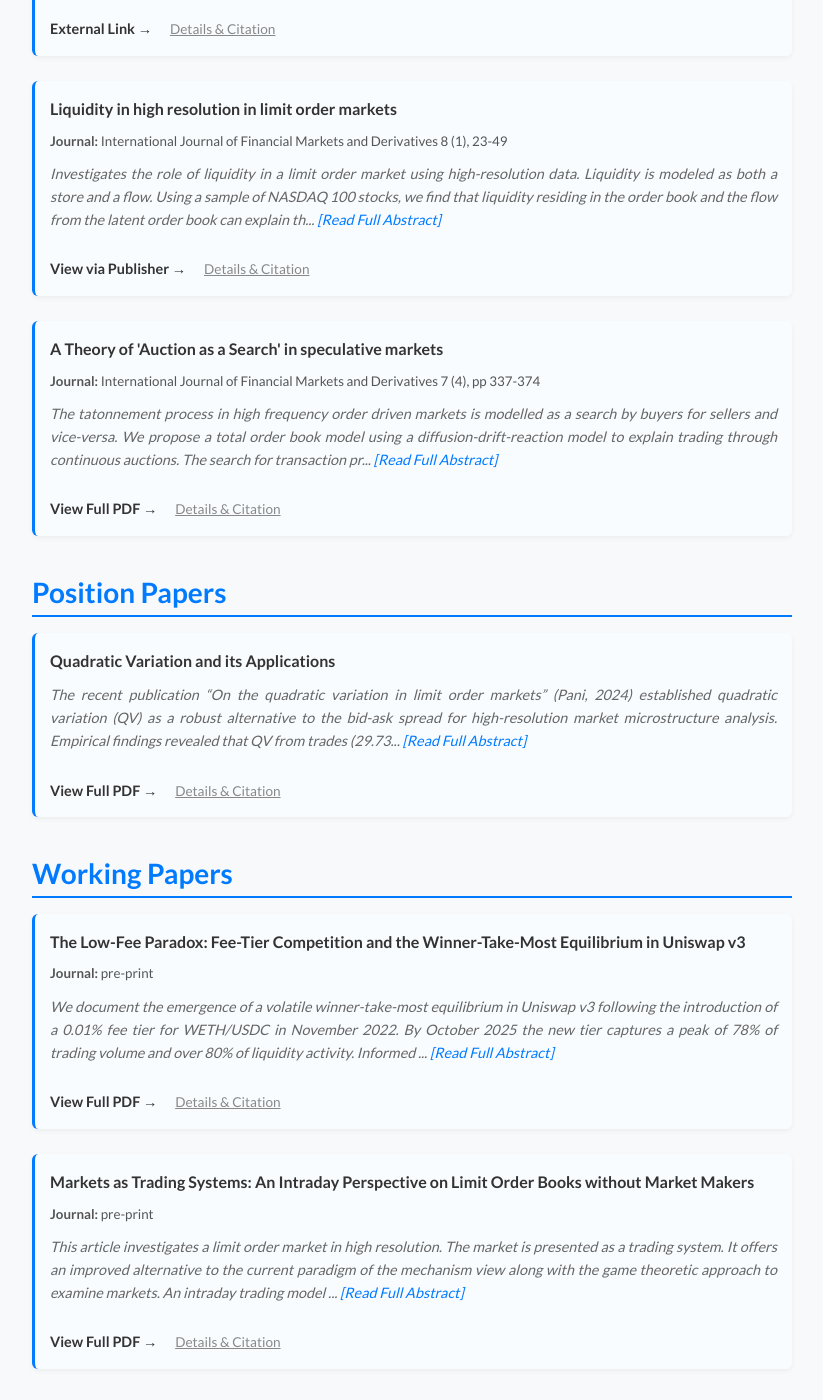
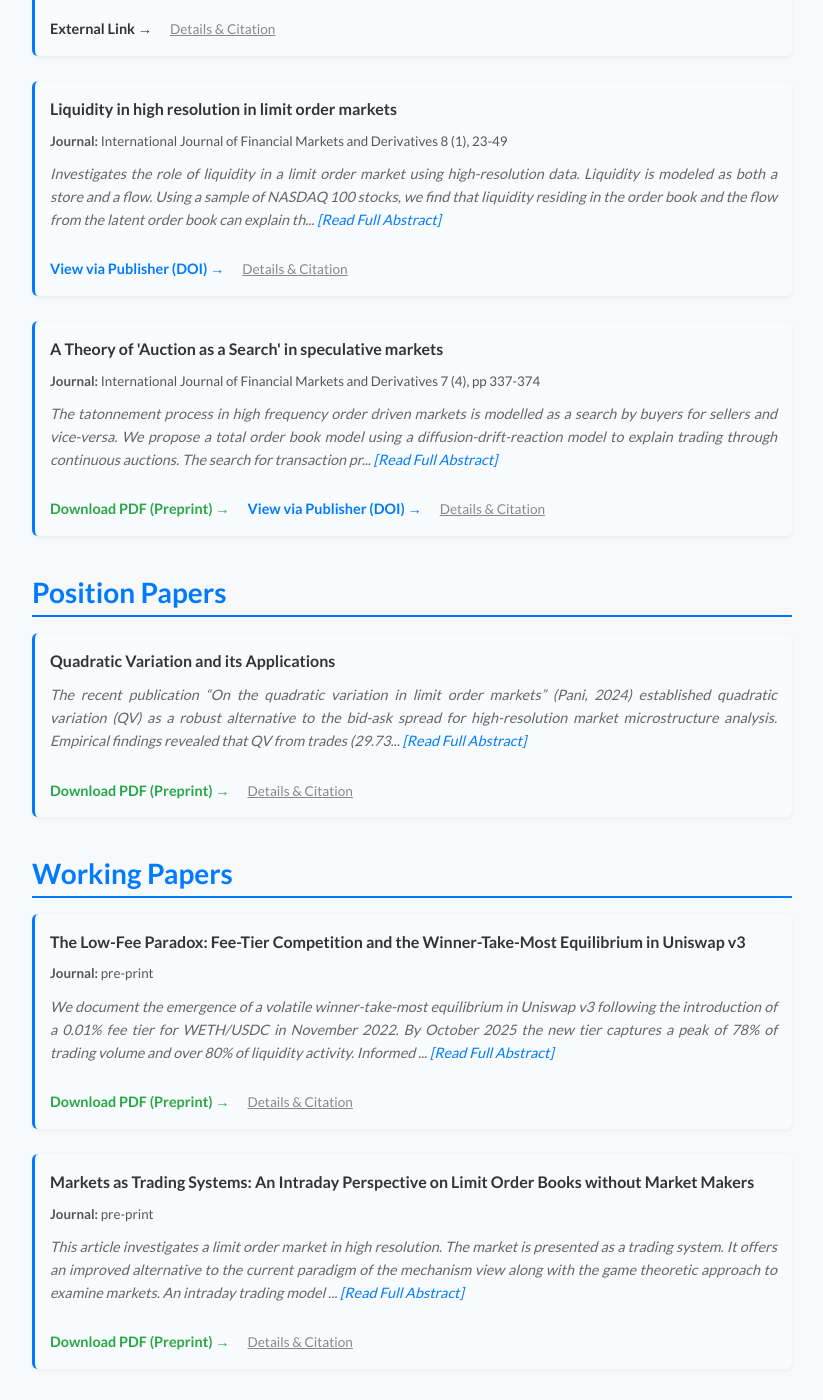
Before and after one commit to sudhanshupani/sudhanshupani.github.io, a Jekyll site: the page built from index.html, in a window 1280 px wide and 1400 px high, scrolled down 1445 px. Shown: the whole window, without its empty margins (228-1051 px from the left). Built offline with Jekyll 4.4.1, drawn with Linux system fonts in a browser that asks for light colours; some of the changed text lies outside the part shown.

Commit message:
Update index.html

```diff
--- a/index.html
+++ b/index.html
@@ -40,20 +40,24 @@ title: Home
 
           <div style="margin-top: 10px;">
             {% if paper.pdf_url %}
-              <a href="{{ paper.pdf_url }}" target="_blank" style="font-weight: bold; margin-right: 15px; font-size: 0.9em;">
-                View Full PDF →
+              <a href="{{ paper.pdf_url | relative_url }}" target="_blank" style="font-weight: bold; margin-right: 15px; font-size: 0.9em; color: #28a745;">
+                Download PDF (Preprint) →
               </a>
-            {% elsif paper.doi %}
-              <a href="{{ paper.doi }}" target="_blank" style="font-weight: bold; margin-right: 15px; font-size: 0.9em;">
-                View via Publisher →
+            {% endif %}
+
+            {% if paper.doi %}
+              <a href="https://doi.org/{{ paper.doi | remove: 'https://doi.org/' }}" target="_blank" style="font-weight: bold; margin-right: 15px; font-size: 0.9em; color: #007bff;">
+                View via Publisher (DOI) →
               </a>
-            {% elsif paper.url %}
+            {% endif %}
+
+            {% if paper.url and paper.pdf_url == nil and paper.doi == nil %}
               <a href="{{ paper.url }}" target="_blank" style="font-weight: bold; margin-right: 15px; font-size: 0.9em;">
                 External Link →
               </a>
             {% endif %}
 
-            <a href="{{ paper.url }}" style="color: #888; font-size: 0.85em; text-decoration: underline;">Details & Citation</a>
+            <a href="{{ paper.url }}" style="color: #888; font-size: 0.85em; text-decoration: underline; margin-left: auto;">Details & Citation</a>
           </div>
         </div>
       {% endfor %}
```
